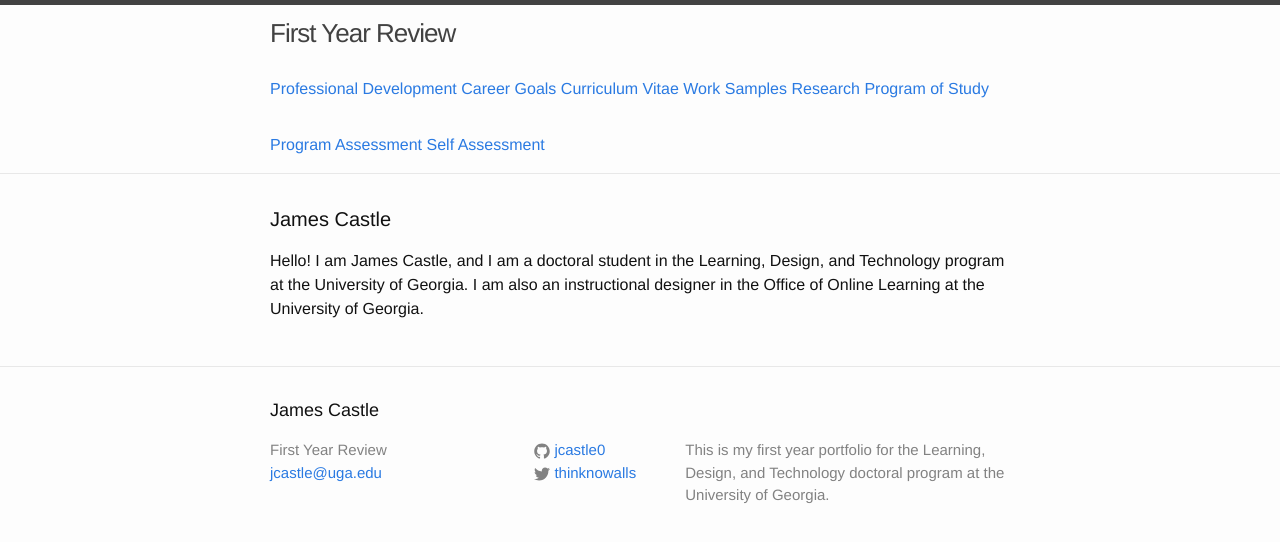
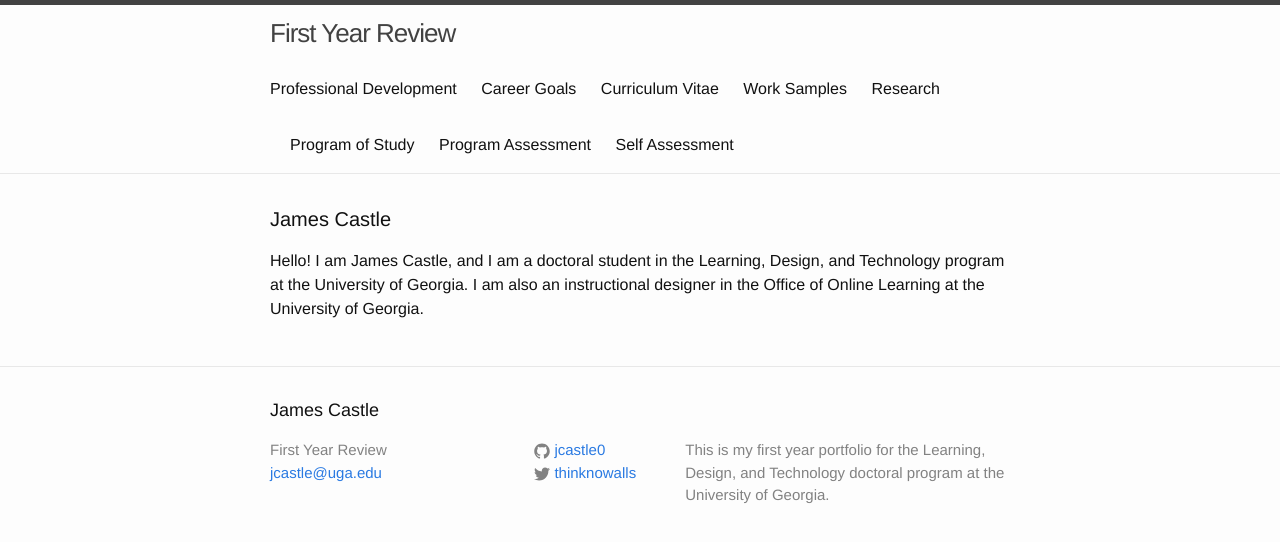
Before and after one commit to jcastle0/ldtportfolio, a Jekyll site: the page built from index.html, in a window 1280 px wide. Shown: the top 542 px of the page. Built offline with Jekyll 4.4.1, drawn with Linux system fonts in a browser that asks for light colours.

Commit message:
Update header.html

```diff
--- a/_includes/header.html
+++ b/_includes/header.html
@@ -14,14 +14,14 @@
       </a>
 
       <div class="trigger">
-        <a href="http://jcastle0.github.io/ldtportfolio/pd/">Professional Development</a>
-        <a href="http://jcastle0.github.io/ldtportfolio/career/">Career Goals</a>
-        <a href="http://jcastle0.github.io/ldtportfolio/cv/">Curriculum Vitae</a>
-        <a href="http://jcastle0.github.io/ldtportfolio/work/">Work Samples</a>
-        <a href="http://jcastle0.github.io/ldtportfolio/research/">Research</a>
-        <a href="http://jcastle0.github.io/ldtportfolio/program/">Program of Study</a>
-        <a href="http://jcastle0.github.io/ldtportfolio/program-assessment/">Program Assessment</a>
-        <a href="http://jcastle0.github.io/ldtportfolio/self-assessment/">Self Assessment</a>
+        <a class="page-link" href="http://jcastle0.github.io/ldtportfolio/pd/">Professional Development</a>
+        <a class="page-link" href="http://jcastle0.github.io/ldtportfolio/career/">Career Goals</a>
+        <a class="page-link" href="http://jcastle0.github.io/ldtportfolio/cv/">Curriculum Vitae</a>
+        <a class="page-link" href="http://jcastle0.github.io/ldtportfolio/work/">Work Samples</a>
+        <a class="page-link" href="http://jcastle0.github.io/ldtportfolio/research/">Research</a>
+        <a class="page-link" href="http://jcastle0.github.io/ldtportfolio/program/">Program of Study</a>
+        <a class="page-link" href="http://jcastle0.github.io/ldtportfolio/program-assessment/">Program Assessment</a>
+        <a class="page-link" href="http://jcastle0.github.io/ldtportfolio/self-assessment/">Self Assessment</a>
       </div>
     </nav>
 
```
